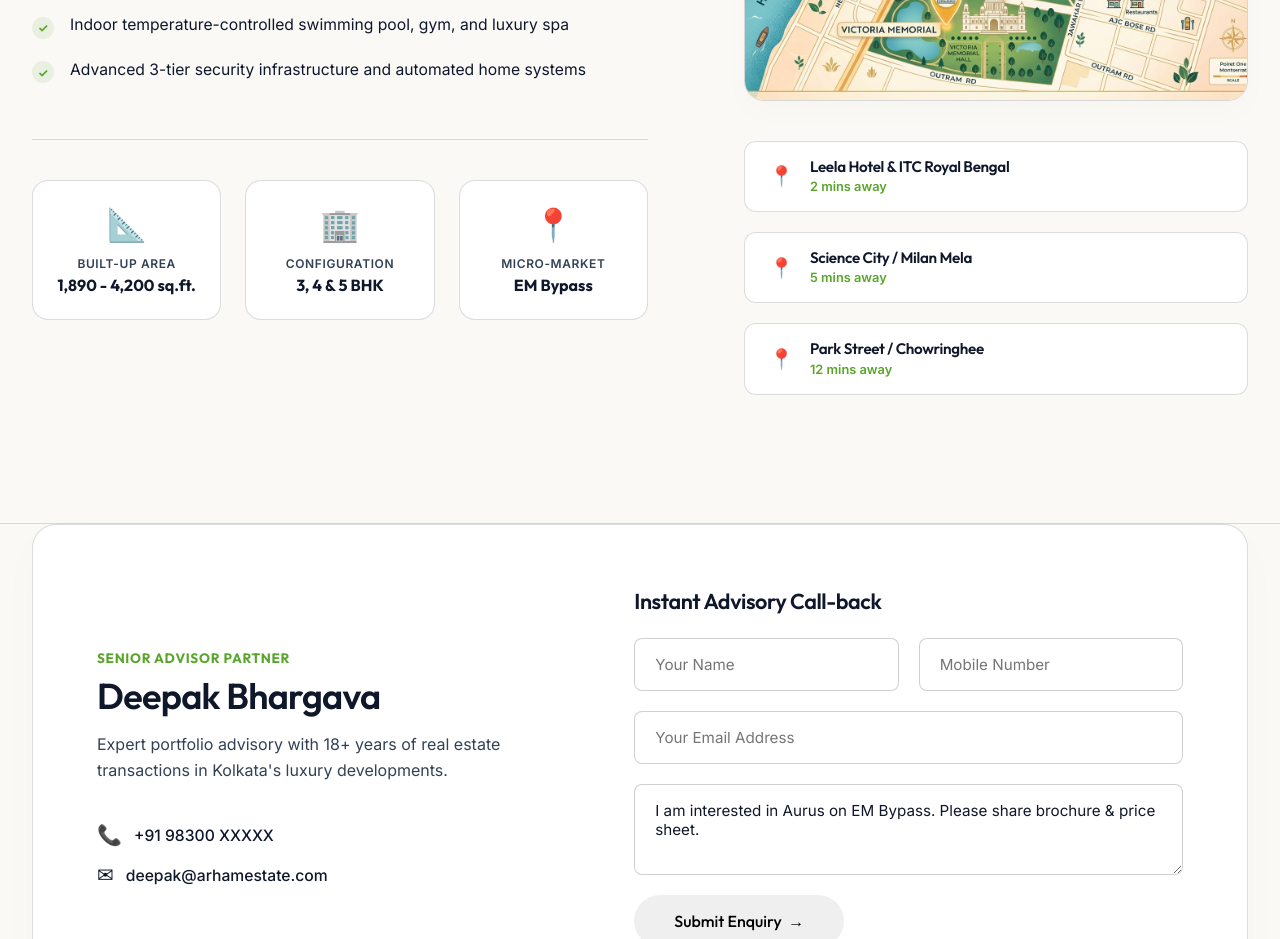
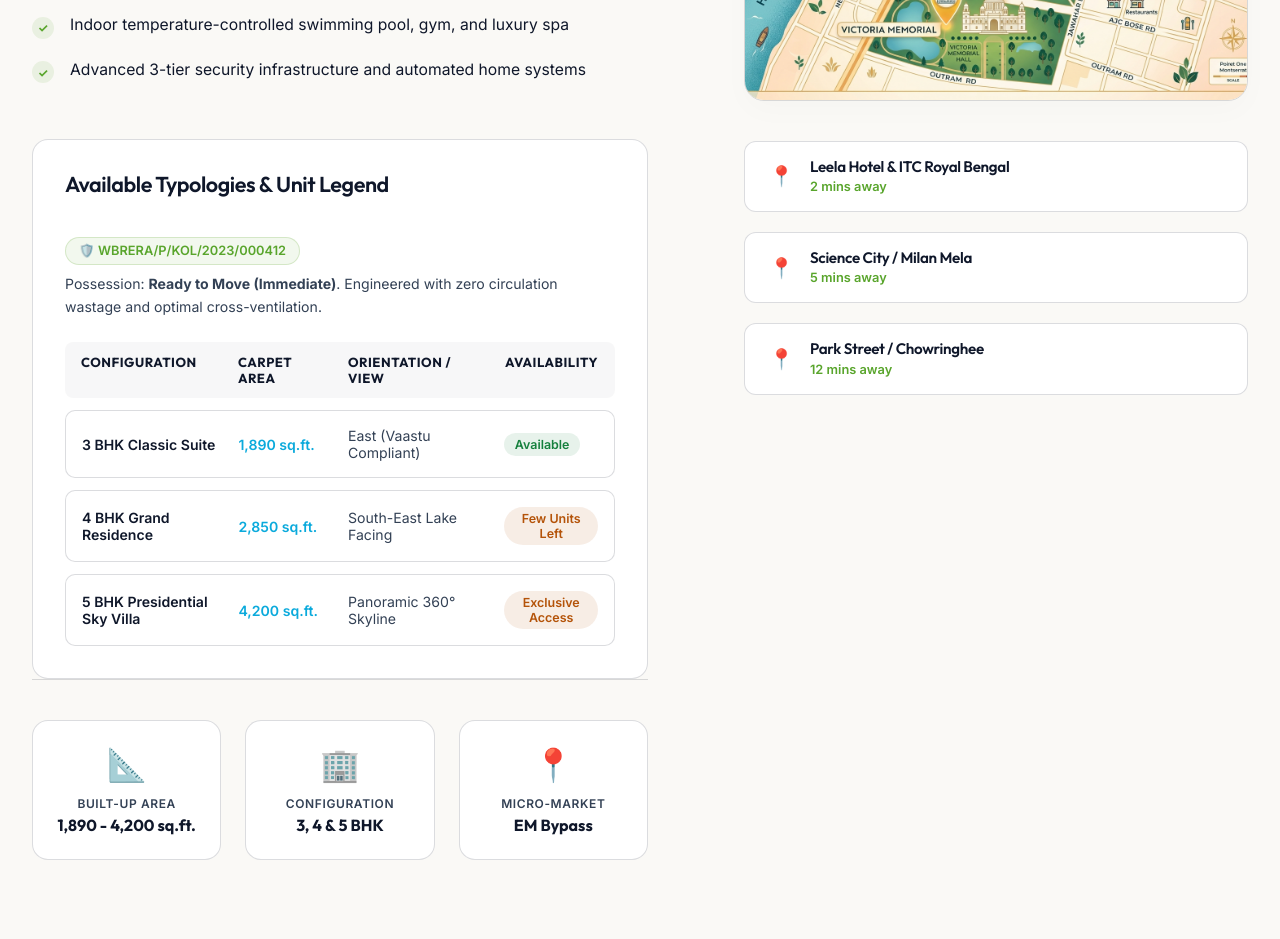
Before and after one commit to JayantOlhyan/Arham-Estate, a Next.js app: page /properties/aurus in a window 1280 px wide. Shown: the part 1500-2439 px from the top of the page. Built offline with nearby package versions, Linux system fonts and the light colour scheme.

Commit message:
feat: add interactive floor plan and specification legend on property details page

```diff
--- a/src/app/properties/[slug]/page.tsx
+++ b/src/app/properties/[slug]/page.tsx
@@ -24,6 +24,13 @@ const propertiesDetails = {
       'Indoor temperature-controlled swimming pool, gym, and luxury spa',
       'Advanced 3-tier security infrastructure and automated home systems'
     ],
+    reraId: 'WBRERA/P/KOL/2023/000412',
+    possession: 'Ready to Move (Immediate)',
+    configurations: [
+      { type: '3 BHK Classic Suite', area: '1,890 sq.ft.', facing: 'East (Vaastu Compliant)', status: 'Available' },
+      { type: '4 BHK Grand Residence', area: '2,850 sq.ft.', facing: 'South-East Lake Facing', status: 'Few Units Left' },
+      { type: '5 BHK Presidential Sky Villa', area: '4,200 sq.ft.', facing: 'Panoramic 360° Skyline', status: 'Exclusive Access' },
+    ],
     near: [
       { name: 'Leela Hotel & ITC Royal Bengal', dist: '2 mins away' },
       { name: 'Science City / Milan Mela', dist: '5 mins away' },
@@ -47,6 +54,12 @@ const propertiesDetails = {
       '43% water bodies and lush landscaped gardens inside the gates',
       'Low density boutique design offering high-end privacy',
       'Premium Italian marble flooring and premium bathroom fittings'
+    ],
+    reraId: 'WBRERA/P/SOU/2024/000188',
+    possession: 'Q3 2027 Handover',
+    configurations: [
+      { type: '4 BHK Water Pavilion Villa', area: '3,200 sq.ft.', facing: 'Waterfront Lagoon View', status: 'Available' },
+      { type: '5 BHK Floating Penthouse', area: '4,100 sq.ft.', facing: 'Private Garden & Lagoon', status: 'Priority Booking' },
     ],
     near: [
       { name: 'Alipore Zoo & National Library', dist: '3 mins away' },
@@ -72,6 +85,13 @@ const propertiesDetails = {
       'Landscaped central lawn and open children play parks',
       'Excellent rental yield potential and high capital appreciation'
     ],
+    reraId: 'WBRERA/P/NOR/2023/000294',
+    possession: 'December 2026',
+    configurations: [
+      { type: '2 BHK Urban Executive', area: '1,100 sq.ft.', facing: 'Green Boulevard', status: 'Available' },
+      { type: '3 BHK High-Rise Residence', area: '1,750 sq.ft.', facing: 'Skyline & Club Facing', status: 'Available' },
+      { type: '4 BHK Terrace Duplex', area: '2,800 sq.ft.', facing: 'Panoramic East Sunrise', status: 'Few Left' },
+    ],
     near: [
       { name: 'Sector V Metro Station', dist: '1 min away' },
       { name: 'Technopolis / Salt Lake Bypass', dist: '3 mins away' },
@@ -95,6 +115,13 @@ const propertiesDetails = {
       'Sprawling themed flower gardens and elderly fitness courts',
       'Close proximity to premier international schools & IT parks',
       'High potential for long-term real estate capital growth'
+    ],
+    reraId: 'WBRERA/P/NOR/2023/000305',
+    possession: 'June 2027',
+    configurations: [
+      { type: '2 BHK Compact Luxury', area: '1,000 sq.ft.', facing: 'Theme Gardens View', status: 'Available' },
+      { type: '3 BHK Grande Family Suite', area: '1,850 sq.ft.', facing: 'Eco Park Facing', status: 'Available' },
+      { type: '3 BHK Sky Penthouse', area: '3,200 sq.ft.', facing: 'North-East 270° View', status: 'Priority Booking' },
     ],
     near: [
       { name: 'Eco Park Kolkata', dist: '4 mins away' },
@@ -247,6 +274,35 @@ export default function PropertyDetailPage({ params }: { params: Promise<{ slug:
                 </li>
               ))}
             </ul>
+
+            {/* Unit Configurations & Floor Plan Legend */}
+            <div className="configurations-block">
+              <div className="config-header">
+                <h3 className="key-highlights-title">Available Typologies & Unit Legend</h3>
+                <span className="rera-verified-pill">🛡️ {project.reraId}</span>
+              </div>
+              <p className="config-subtext">
+                Possession: <strong>{project.possession}</strong>. Engineered with zero circulation wastage and optimal cross-ventilation.
+              </p>
+              <div className="configurations-table-wrap">
+                <div className="config-row-header">
+                  <span>Configuration</span>
+                  <span>Carpet Area</span>
+                  <span>Orientation / View</span>
+                  <span>Availability</span>
+                </div>
+                {project.configurations?.map((c, i) => (
+                  <div key={i} className="config-row-item">
+                    <span className="config-type-name">{c.type}</span>
+                    <span className="config-area-val">{c.area}</span>
+                    <span className="config-facing-val">{c.facing}</span>
+                    <span className={`config-status-tag ${c.status === 'Available' ? 'tag-available' : 'tag-limited'}`}>
+                      {c.status}
+                    </span>
+                  </div>
+                ))}
+              </div>
+            </div>
 
             <div className="overview-icons-grid">
               <div className="icon-detail-node">
@@ -605,6 +661,116 @@ export default function PropertyDetailPage({ params }: { params: Promise<{ slug:
           line-height: 1.4;
         }
 
+        /* Configurations Table & Legend */
+        .configurations-block {
+          margin-top: 3rem;
+          padding: 2rem;
+          background: #ffffff;
+          border: 1px solid var(--border-main);
+          border-radius: 16px;
+        }
+
+        .config-header {
+          display: flex;
+          justify-content: space-between;
+          align-items: center;
+          flex-wrap: wrap;
+          gap: 1rem;
+          margin-bottom: 0.5rem;
+        }
+
+        .rera-verified-pill {
+          font-size: 0.8rem;
+          font-weight: 600;
+          color: var(--brand-green);
+          background: rgba(89, 165, 44, 0.08);
+          border: 1px solid rgba(89, 165, 44, 0.2);
+          padding: 0.35rem 0.8rem;
+          border-radius: 50px;
+        }
+
+        .config-subtext {
+          font-size: 0.88rem;
+          color: var(--text-muted);
+          margin-bottom: 1.5rem;
+        }
+
+        .configurations-table-wrap {
+          display: flex;
+          flex-direction: column;
+          gap: 0.75rem;
+        }
+
+        .config-row-header {
+          display: grid;
+          grid-template-columns: 1.5fr 1fr 1.5fr 1fr;
+          gap: 1rem;
+          padding: 0.75rem 1rem;
+          background: rgba(15, 23, 42, 0.03);
+          border-radius: 8px;
+          font-family: var(--font-outfit), sans-serif;
+          font-size: 0.82rem;
+          font-weight: 700;
+          color: var(--text-main);
+          text-transform: uppercase;
+          letter-spacing: 0.04em;
+        }
+
+        .config-row-item {
+          display: grid;
+          grid-template-columns: 1.5fr 1fr 1.5fr 1fr;
+          gap: 1rem;
+          padding: 1rem;
+          background: var(--bg-card);
+          border: 1px solid var(--border-main);
+          border-radius: 10px;
+          align-items: center;
+          font-size: 0.88rem;
+        }
+
+        .config-type-name {
+          font-weight: 600;
+          color: var(--text-main);
+        }
+
+        .config-area-val {
+          color: var(--brand-blue);
+          font-weight: 600;
+        }
+
+        .config-facing-val {
+          color: var(--text-muted);
+        }
+
+        .config-status-tag {
+          font-size: 0.78rem;
+          font-weight: 600;
+          padding: 0.25rem 0.65rem;
+          border-radius: 50px;
+          text-align: center;
+          width: fit-content;
+        }
+
+        .tag-available {
+          background: rgba(21, 128, 61, 0.1);
+          color: #15803d;
+        }
+
+        .tag-limited {
+          background: rgba(180, 83, 9, 0.1);
+          color: #b45309;
+        }
+
+        @media (max-width: 768px) {
+          .config-row-header {
+            display: none;
+          }
+          .config-row-item {
+            grid-template-columns: 1fr;
+            gap: 0.5rem;
+          }
+        }
+
         .overview-icons-grid {
           display: grid;
           grid-template-columns: repeat(3, 1fr);
```
